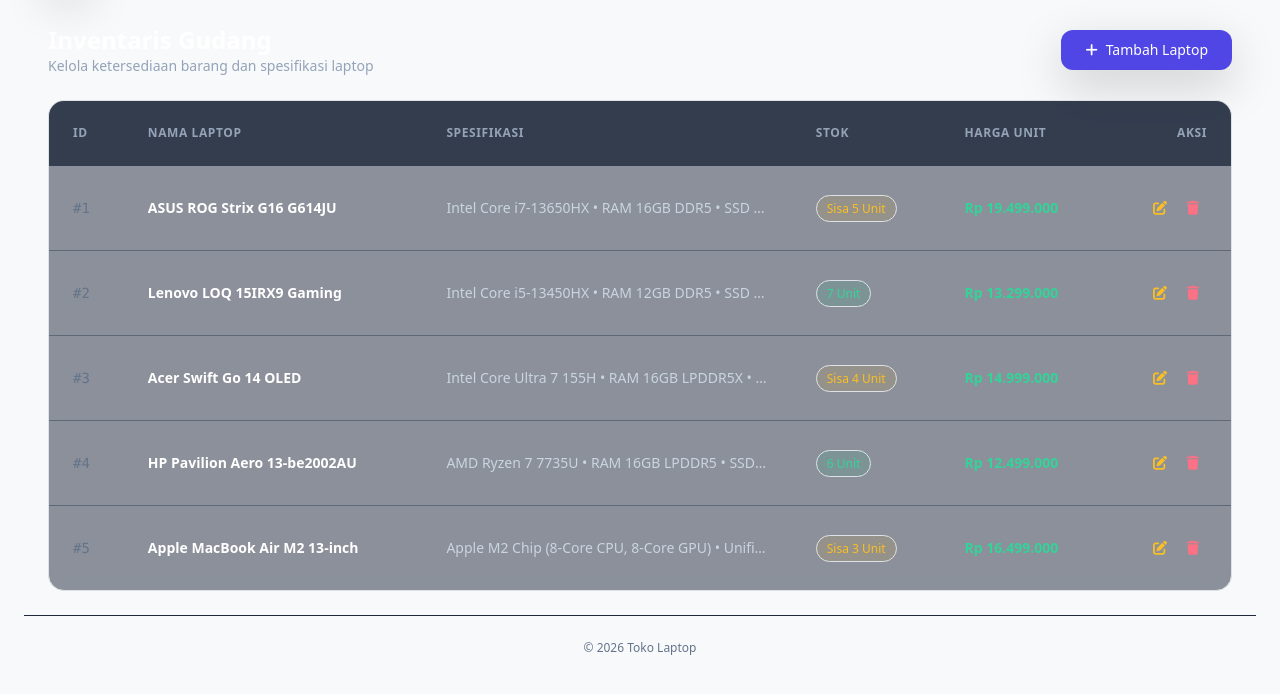
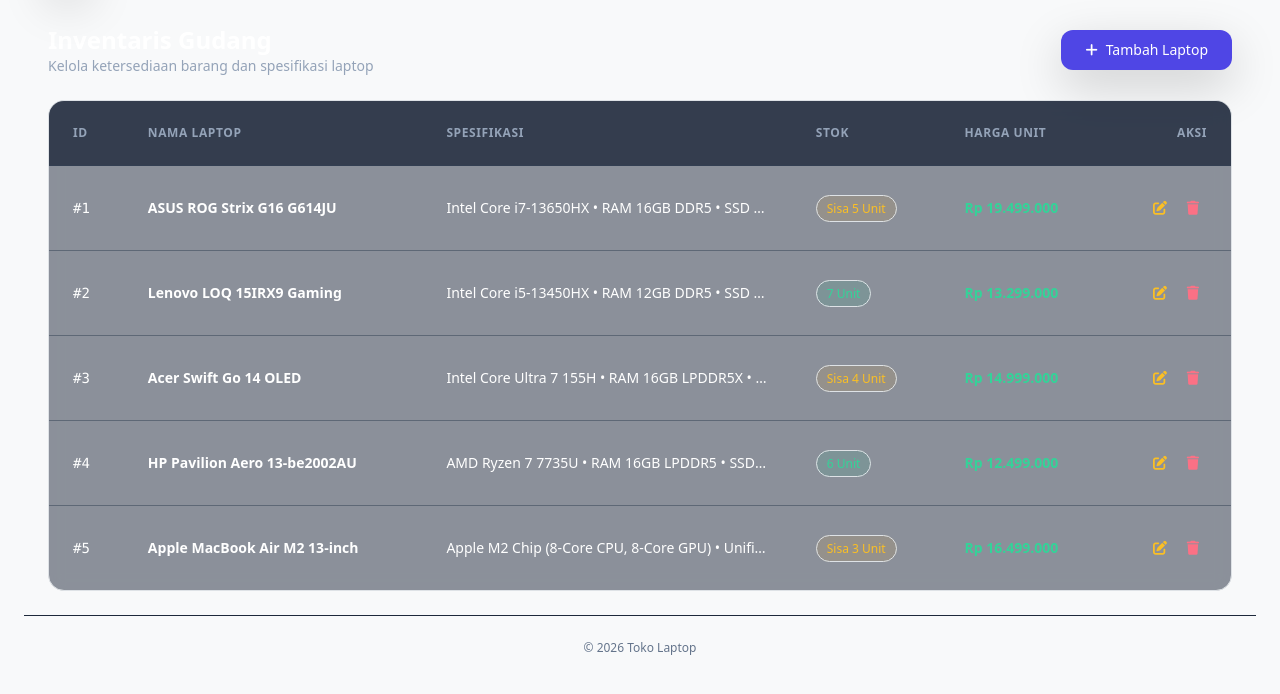
Before and after one commit to Nvlrdnn/tokoLaptop, a Laravel app: page /gudang in a window 1280 px wide. Shown: the part 89-783 px from the top of the page. Run offline with Laravel 9, Linux system fonts and the light colour scheme; a user stored in the database is signed in; data comes from the database, SQL or seed files in the repository; some libraries are stand-ins or nearby versions.

Commit message:
edit color text

```diff
--- a/resources/views/gudang/index.blade.php
+++ b/resources/views/gudang/index.blade.php
@@ -45,9 +45,9 @@
                 <tbody class="divide-y divide-slate-700/50 text-sm">
                     @forelse($gudangs as $item)
                     <tr class="hover:bg-slate-700/30 transition">
-                        <td class="p-4 font-mono text-slate-500">#{{ $item->id }}</td>
+                        <td class="p-4 font-mono text-white">#{{ $item->id }}</td>
                         <td class="p-4 font-semibold text-white">{{ $item->nama_laptop }}</td>
-                        <td class="p-4 text-slate-300 max-w-xs truncate">{{ $item->spesifikasi }}</td>
+                        <td class="p-4 text-white max-w-xs truncate">{{ $item->spesifikasi }}</td>
                         <td class="p-4">
                             @if($item->stok > 5)
                                 <span class="bg-emerald-500/10 text-emerald-400 border border-emerald-500/20 px-2.5 py-1 rounded-full text-xs font-medium">{{ $item->stok }} Unit</span>
@@ -124,7 +124,6 @@
     <div class="bg-slate-900 border border-slate-700 rounded-2xl max-w-md w-full p-6 space-y-4">
         <h3 class="text-lg font-bold text-white">Edit Data Laptop</h3>
 
-        <!-- Nah, di sini catatan Langkah 1 tadi dipakai -->
         <form id="editForm" method="POST" class="space-y-3">
             @csrf
             @method('PUT')
```
